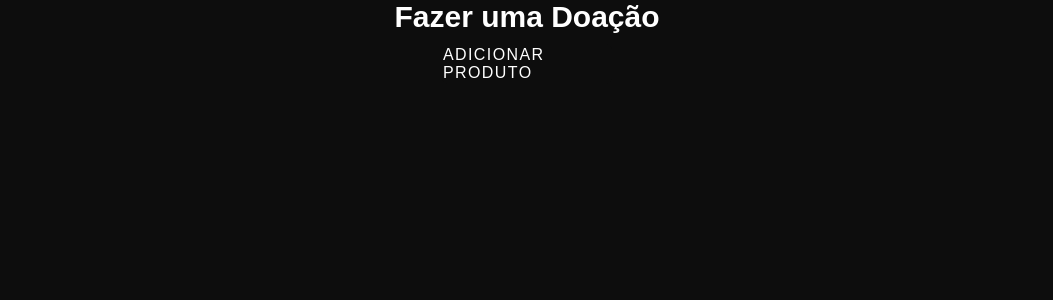
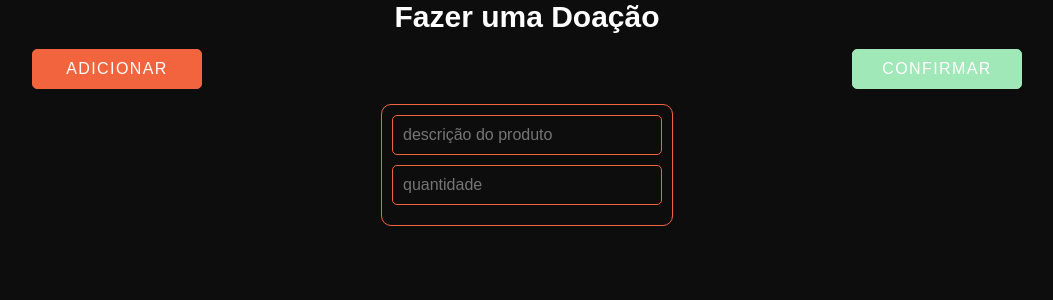
Before and after one commit to FredThiesen/achados-e-doados, a React (Create React App) app: page /donation in a window 1280 px wide. Shown: the top 300 px of the page, without its empty margins (113-1166 px from the left). Built offline with nearby package versions, Linux system fonts and the light colour scheme; no server answers.

Commit message:
products call

```diff
--- a/src/Screens/Donation/index.tsx
+++ b/src/Screens/Donation/index.tsx
@@ -1,14 +1,21 @@
 import { isEmpty, isNull } from "lodash"
-import React, { useContext, useState } from "react"
+import React, { useContext, useEffect, useState } from "react"
 import { useNavigate } from "react-router-dom"
 import { Button } from "../../Components/Button"
 import { Input } from "../../Components/Input"
+import colors from "../../Constants/colors"
 
 import { UserContext } from "../../Contexts/UserContext"
+import { useDonations } from "../../Hooks/useDonations"
 import { Item } from "../../Interfaces/Donation"
 import { Product, ProductCategoryEnum } from "../../Interfaces/Product"
 
-import { Wrapper } from "./styles"
+import {
+	Wrapper,
+	WrapperInputs,
+	WrapperProductInputs,
+	WrapperRow,
+} from "./styles"
 
 const emptyProduct: Item = {
 	product: {
@@ -21,20 +28,35 @@ const emptyProduct: Item = {
 
 export const Donation = () => {
 	const userContext = useContext(UserContext)
+	const { getProducts, createDonation } = useDonations()
 	const navigate = useNavigate()
+	const [productIndexes, setProductIndexes] = useState<Array<boolean>>([true])
 	const [products, setProducts] = useState<Item[]>([])
 
-	const handleAddProduct = () => {
-		setProducts([...products, emptyProduct])
+	const handleGetProducts = async () => {
+		const resp = await getProducts()
+		!!resp && !isEmpty(resp) && setProducts(resp)
 	}
 
+	const handleAddProduct = () => {
+		setProductIndexes([...productIndexes, true])
+	}
+
+	const handleConfirmDonation = () => {
+		//TODO
+	}
+
+	useEffect(() => {
+		handleGetProducts()
+	}, [])
+
 	const renderProductInputs = () => {
-		return products.map((product, index) => {
+		return productIndexes.map((product, index) => {
 			return (
-				<>
+				<WrapperProductInputs key={`${index}-product`}>
 					<Input placeholder="descrição do produto" type="text" />
 					<Input placeholder="quantidade" type="text" />
-				</>
+				</WrapperProductInputs>
 			)
 		})
 	}
@@ -42,9 +64,19 @@ export const Donation = () => {
 	return (
 		<Wrapper>
 			<h1>Fazer uma Doação</h1>
-
-			{renderProductInputs()}
-			<Button title="Adicionar Produto" onClick={handleAddProduct} />
+			<WrapperRow>
+				<Button
+					title="Adicionar"
+					onClick={handleAddProduct}
+					color={colors.orangeDark}
+				/>
+				<Button
+					title="Confirmar"
+					onClick={handleConfirmDonation}
+					color={colors.green}
+				/>
+			</WrapperRow>
+			<WrapperInputs>{renderProductInputs()}</WrapperInputs>
 		</Wrapper>
 	)
 }
--- a/src/Screens/Donation/styles.ts
+++ b/src/Screens/Donation/styles.ts
@@ -47,3 +47,22 @@ export const WrapperRow = styled.div`
 	justify-content: space-between;
 	padding: 5px;
 `
+
+export const WrapperProductInputs = styled.div`
+	border: 1px solid ${colors.orangeDark};
+	border-radius: 10px;
+	padding: 10px;
+	margin: 10px;
+	justify-content: flex-start;
+`
+
+export const WrapperInputs = styled.div`
+	max-height: 800px;
+	overflow-y: scroll;
+	/* padding: 20px; */
+	//change scroll color
+	&::-webkit-scrollbar {
+		width: 10px;
+		color: ${colors.orangeDark};
+	}
+`
--- a/src/Services/index.ts
+++ b/src/Services/index.ts
@@ -44,10 +44,9 @@ axiosRequest.interceptors.response.use(
 					console.log("error ao atualizar token", e)
 				})
 		}
-		if(error.response.status===403){
-			alert("Você não tem permissão para acessar essa página");
-			window.location.href = "/home";
+		if (error.response.status === 403) {
+			alert("Você não tem permissão para acessar essa página")
+			window.location.href = "/"
 		}
 	}
-
 )
```
